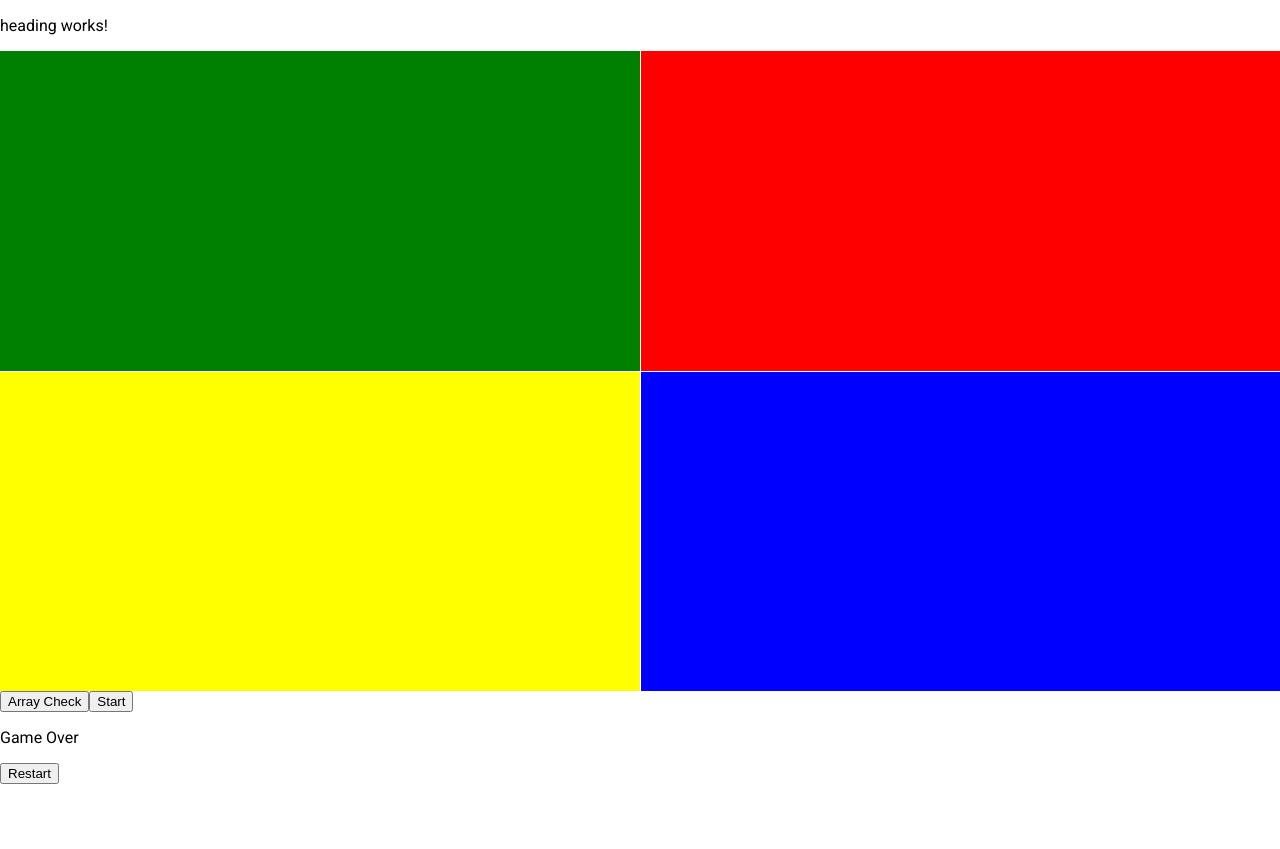
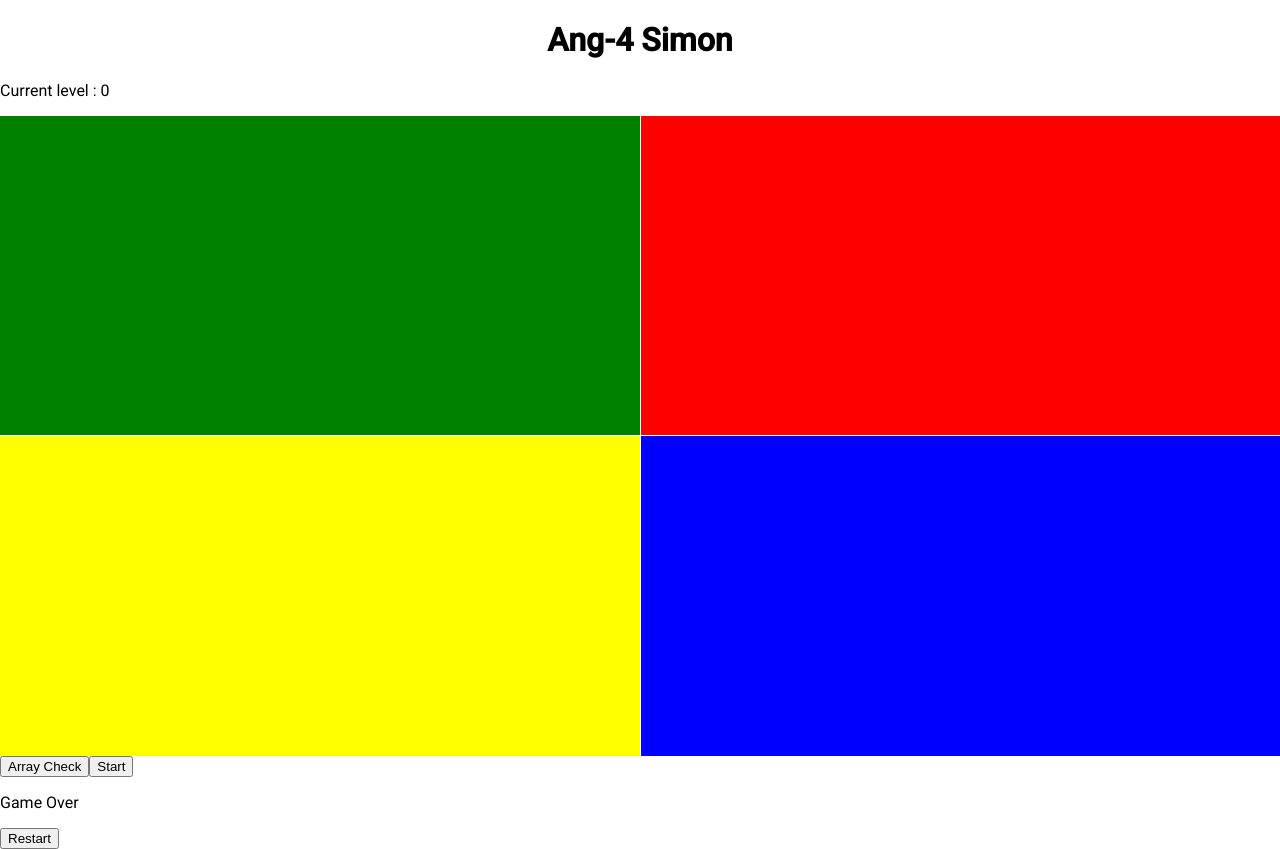
Before and after one commit to Scionoftruth/Simon, an Angular app in the folder simon/: page /game in a window 1280 px wide. Before the commit the page ends 816 px from the top, so only its background shows below. Built offline with nearby package versions, Linux system fonts and the light colour scheme.

Commit message:
changed numbers to enums

```diff
--- a/simon/src/app/game/game.component.html
+++ b/simon/src/app/game/game.component.html
@@ -1,4 +1,4 @@
-<app-heading></app-heading>
+<app-heading [level] = 'numLevel'></app-heading>
 
 <mat-grid-list cols="2" rowHeight="2:1">
     <mat-grid-tile class="green" id="green" (click)="clickGreen()"
--- a/simon/src/app/game/game.component.ts
+++ b/simon/src/app/game/game.component.ts
@@ -34,21 +34,21 @@ export class GameComponent implements OnInit {
   }
 
   clickGreen(){
-    console.log(1);
-    this.userList.push(1)
+    console.log(Color.GREEN);
+    this.userList.push(Color.GREEN)
     //document.getElementsByClassName('green')[0].style.animation="colorchangegreen";
   }
   clickRed(){
-    console.log(2);
-    this.userList.push(2)
+    console.log(Color.RED);
+    this.userList.push(Color.RED)
   }
   clickYellow(){
-    console.log(3);
-    this.userList.push(3)
+    console.log(Color.YELLOW);
+    this.userList.push(Color.YELLOW)
   }
   clickBlue(){
-    console.log(4);
-    this.userList.push(4)
+    console.log(Color.BLUE);
+    this.userList.push(Color.BLUE)
   }
 
   playGreen(){
--- a/simon/src/app/heading/heading.component.html
+++ b/simon/src/app/heading/heading.component.html
@@ -1 +1,6 @@
-<p>heading works!</p>
+
+<div style = "text-align:center"><h1> Ang-4 Simon</h1></div>
+
+  <p> Current level : {{level}}</p>
+  <!--<p> Press [Space] to Start</p>
+  <p> You Lose</p>-->
--- a/simon/src/app/heading/heading.component.ts
+++ b/simon/src/app/heading/heading.component.ts
@@ -1,4 +1,4 @@
-import { Component, OnInit } from '@angular/core';
+import { Component, Input, OnInit } from '@angular/core';
 
 @Component({
   selector: 'app-heading',
@@ -7,6 +7,9 @@ import { Component, OnInit } from '@angular/core';
 })
 export class HeadingComponent implements OnInit {
 
+
+  @Input()level:number = 0;
+
   constructor() { }
 
   ngOnInit(): void {
--- a/simon/src/app/models/color.ts
+++ b/simon/src/app/models/color.ts
@@ -1,6 +1,6 @@
 export enum Color {
-    GREEN,
-    RED,
-    YELLOW,
-    BLUE
+    GREEN = 1,
+    RED = 2,
+    YELLOW = 3,
+    BLUE = 4
   }
```
